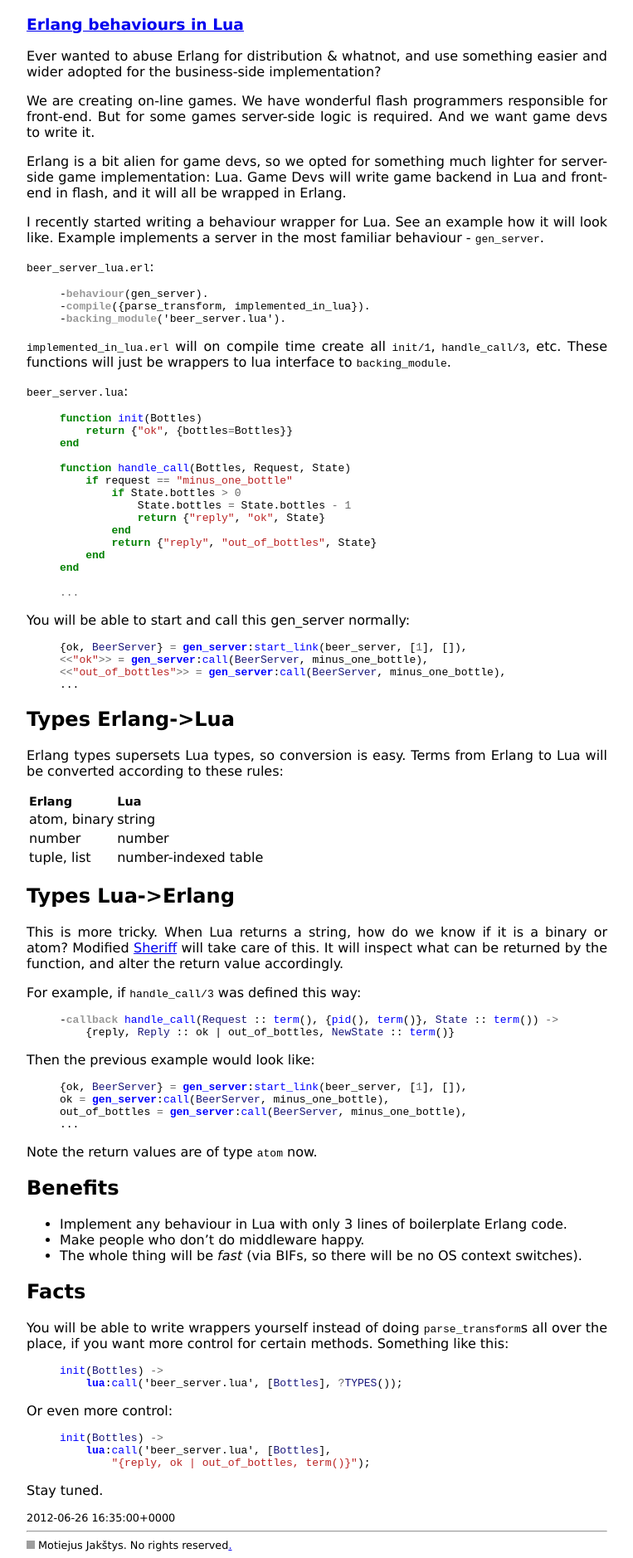
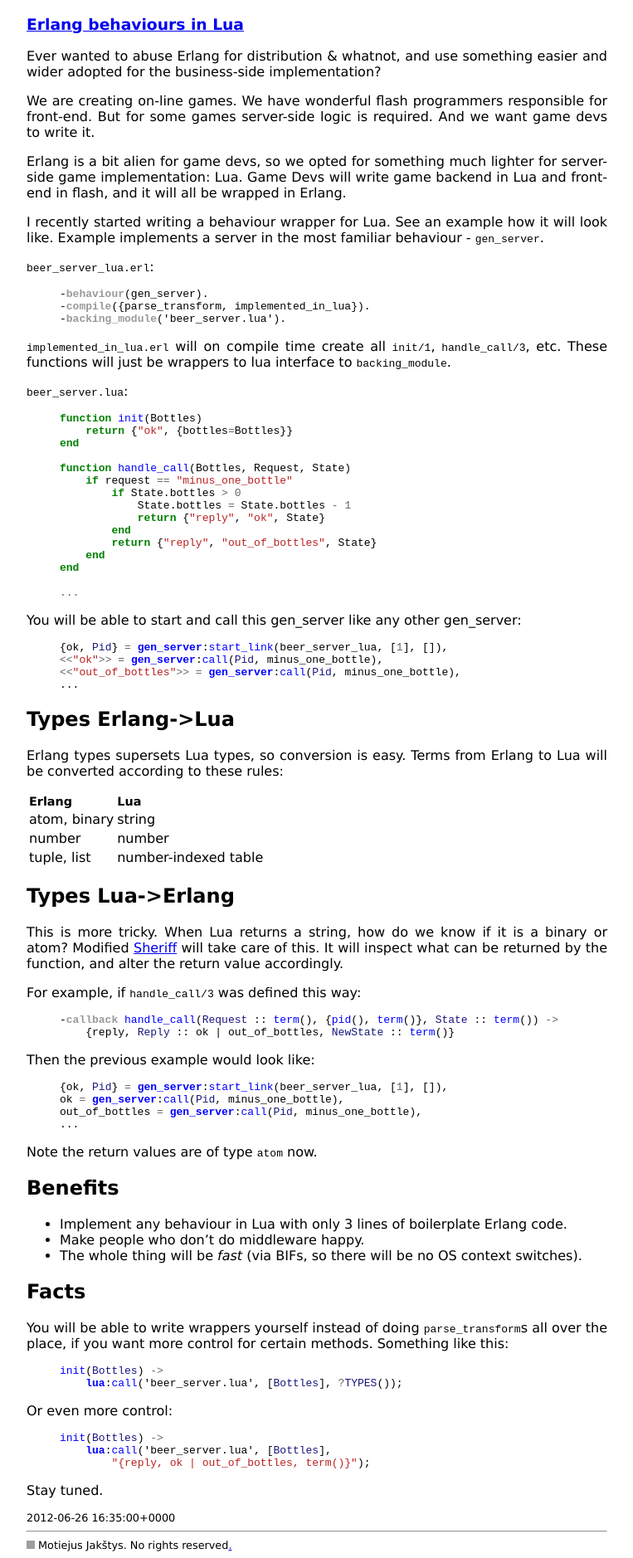
Before and after one commit to Motiejus/motiejus.github.com, a Jekyll site: the page built from _posts/2012-06-26-erlang-behaviours-in-lua.markdown, in a window 1280 px wide. Shown: the whole page at 83% size, without its empty margins (258-1021 px from the left). Built offline with Jekyll 4.4.1, drawn with Linux system fonts in a browser that asks for light colours; grey boxes are pictures that could not be loaded.

Commit message:
More sensible improvements to Lua

```diff
--- a/_posts/2012-06-26-erlang-behaviours-in-lua.markdown
+++ b/_posts/2012-06-26-erlang-behaviours-in-lua.markdown
@@ -50,12 +50,12 @@ end
 ...
 {% endhighlight %}
 
-You will be able to start and call this gen_server normally:
+You will be able to start and call this gen_server like any other gen_server:
 
 {% highlight erlang %}
-{ok, BeerServer} = gen_server:start_link(beer_server, [1], []),
-<<"ok">> = gen_server:call(BeerServer, minus_one_bottle),
-<<"out_of_bottles">> = gen_server:call(BeerServer, minus_one_bottle),
+{ok, Pid} = gen_server:start_link(beer_server_lua, [1], []),
+<<"ok">> = gen_server:call(Pid, minus_one_bottle),
+<<"out_of_bottles">> = gen_server:call(Pid, minus_one_bottle),
 ...
 {% endhighlight %}
 
@@ -88,9 +88,9 @@ For example, if `handle_call/3` was defined this way:
 
 Then the previous example would look like:
 {% highlight erlang %}
-{ok, BeerServer} = gen_server:start_link(beer_server, [1], []),
-ok = gen_server:call(BeerServer, minus_one_bottle),
-out_of_bottles = gen_server:call(BeerServer, minus_one_bottle),
+{ok, Pid} = gen_server:start_link(beer_server_lua, [1], []),
+ok = gen_server:call(Pid, minus_one_bottle),
+out_of_bottles = gen_server:call(Pid, minus_one_bottle),
 ...
 {% endhighlight %}
 
```
